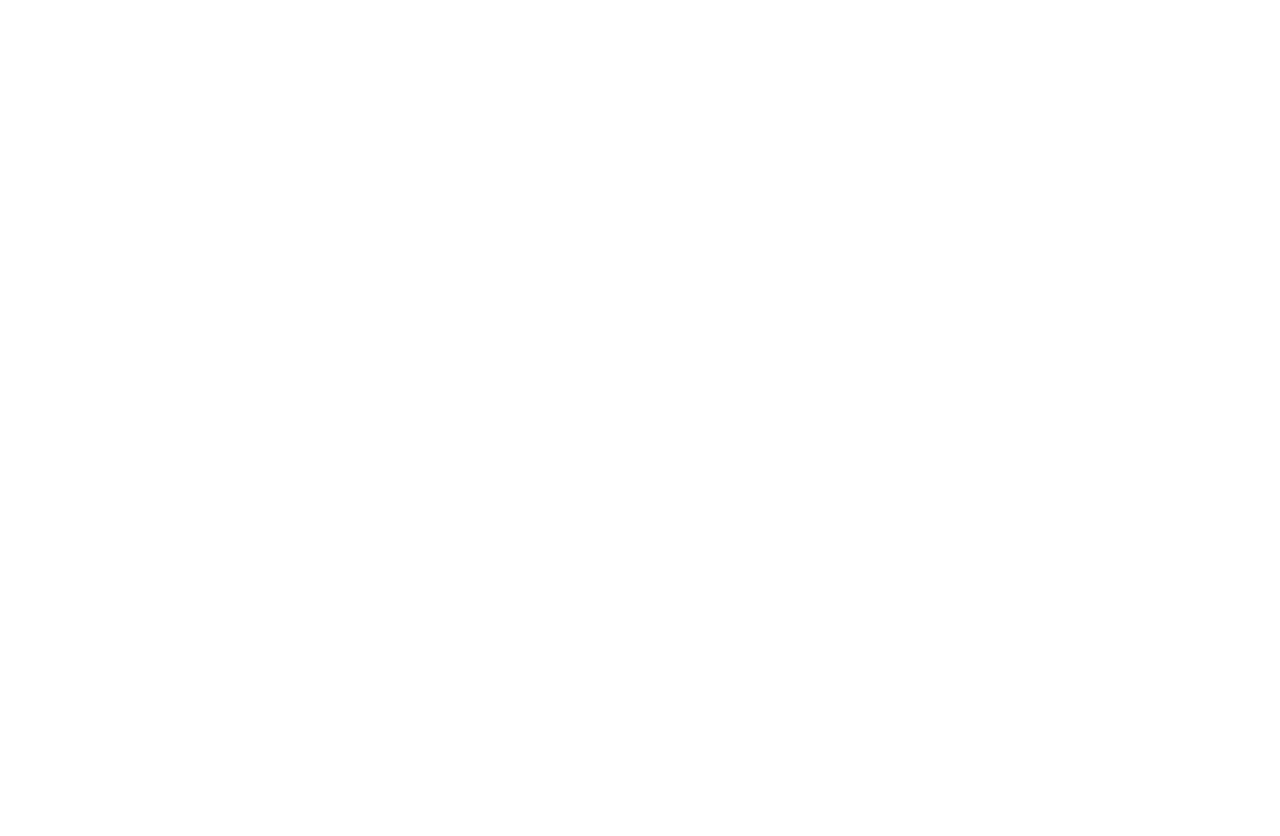
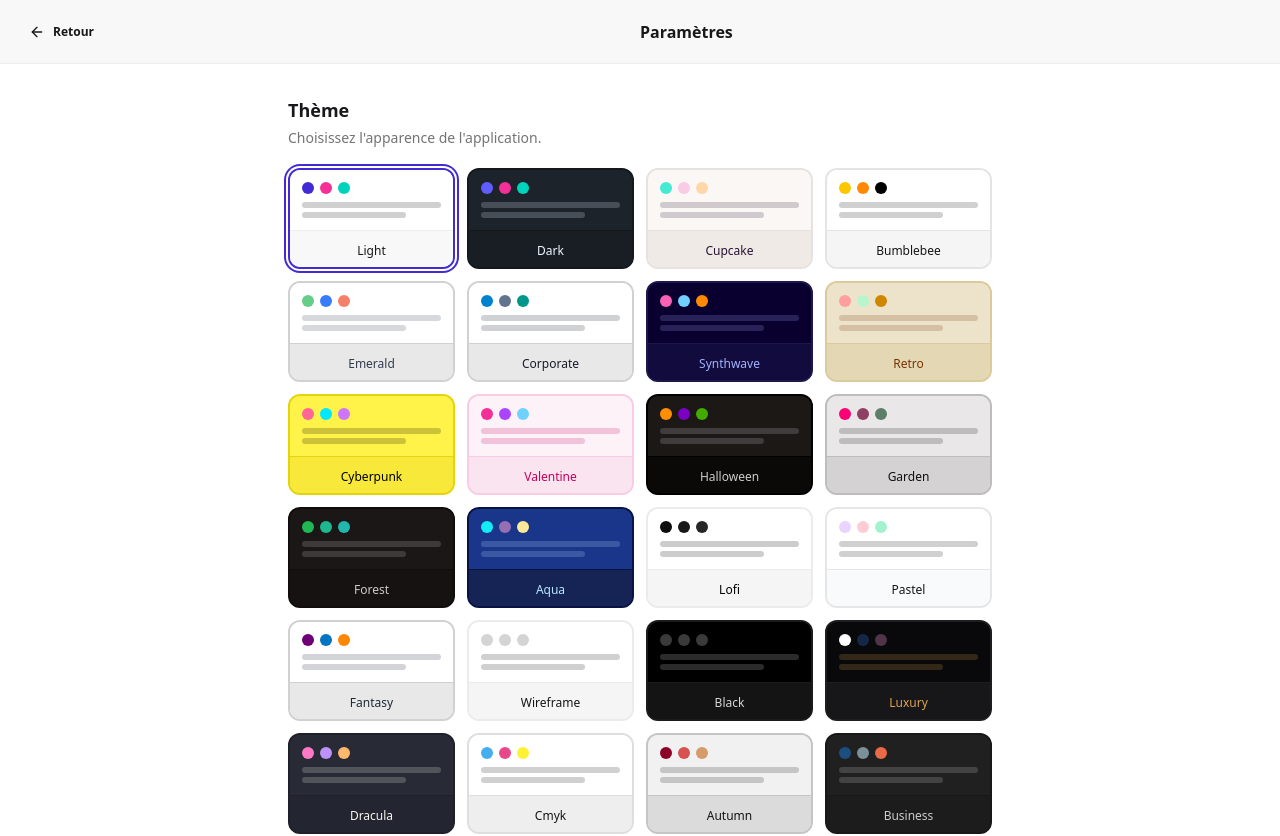
Before and after one commit to ToGezzerTeam/ToGezzerFrontend, a Vue app: page /settings in a window 1280 px wide. Before the commit this address had no page. Shown: the top 836 px of the page. Before the commit the page ends 800 px from the top, so only its background shows below. Built offline with nearby package versions, Linux system fonts and the light colour scheme.

Commit message:
feat: settings and themes

```diff
--- a/src/components/DiscordSidebar.vue
+++ b/src/components/DiscordSidebar.vue
@@ -3,7 +3,20 @@
 import { RouterLink, useRoute } from 'vue-router'
 import { createRoom, joinRoom } from '@/api/route/room.ts'
 import { useVoiceChatStore } from '@/api/socket/voiceChat/store.ts'
-import { Hash, Volume2, Plus, Mic, MicOff, Headphones, HeadphoneOff, PhoneOff } from '@lucide/vue'
+import {
+  Hash,
+  Volume2,
+  Plus,
+  Mic,
+  MicOff,
+  Headphones,
+  HeadphoneOff,
+  PhoneOff,
+  Settings,
+} from '@lucide/vue'
+
+const username = localStorage.getItem('user_name') ?? 'user'
+const avatarUrl = `https://api.dicebear.com/10.x/dylan/svg?skinColor=c061cb&backgroundColor=619eff,29e051,f6d32d&moodVariant=confused,happy,hopeful,neutral,superHappy&facialHairProbability=0&hairColorFill=radial&hairColor=000000,1d5dff,ff543d,ffffff&seed=${encodeURIComponent(username)}`
 
 type ChannelKind = 'text' | 'voice'
 
@@ -161,18 +174,32 @@
       </ul>
     </div>
     <!-- Voice status bar -->
-    <div v-if="connectedChannel" class="border-t border-base-300 bg-base-300/60 px-3 py-2">
-      <div class="mb-1.5 flex items-center gap-1.5">
-        <span class="h-2 w-2 rounded-full bg-success"></span>
-        <span class="text-xs font-semibold text-success">Vocal connecté</span>
+    <div class="border-t border-base-300 bg-base-300/60 px-3 py-2">
+      <div class="mb-1 flex items-center gap-1.5">
+        <span
+          class="h-2 w-2 rounded-full"
+          :class="connectedChannel ? 'bg-success' : 'bg-base-content/30'"
+        ></span>
+        <span
+          class="text-xs font-semibold"
+          :class="connectedChannel ? 'text-success' : 'text-base-content/50'"
+        >
+          {{ connectedChannel ? 'Vocal connecté' : 'Vocal déconnecté' }}
+        </span>
       </div>
       <p class="mb-2 flex items-center gap-1.5 truncate text-xs text-base-content/70">
-        <Volume2 :size="13" />{{ connectedChannel.name }}
+        <Volume2 :size="13" />{{ connectedChannel ? connectedChannel.name : '—' }}
       </p>
-      <div class="flex gap-1">
+      <div class="flex items-center gap-1">
+        <img :src="avatarUrl" :alt="username" class="h-7 w-7 rounded-full bg-base-300" />
+        <div class="flex-1" />
         <button
           class="btn btn-ghost btn-xs btn-circle"
-          :class="voiceStore.isMicMuted ? 'text-error' : ''"
+          :class="[
+            voiceStore.isMicMuted ? 'text-error' : '',
+            !connectedChannel ? 'opacity-30' : '',
+          ]"
+          :disabled="!connectedChannel"
           :title="voiceStore.isMicMuted ? 'Activer le micro' : 'Couper le micro'"
           @click="voiceStore.toggleMic"
         >
@@ -181,7 +208,11 @@
         </button>
         <button
           class="btn btn-ghost btn-xs btn-circle"
-          :class="voiceStore.isSongMuted ? 'text-error' : ''"
+          :class="[
+            voiceStore.isSongMuted ? 'text-error' : '',
+            !connectedChannel ? 'opacity-30' : '',
+          ]"
+          :disabled="!connectedChannel"
           :title="voiceStore.isSongMuted ? 'Activer le son' : 'Couper le son'"
           @click="voiceStore.toggleSong"
         >
@@ -190,11 +221,20 @@
         </button>
         <button
           class="btn btn-ghost btn-xs btn-circle text-error"
+          :class="!connectedChannel ? 'opacity-30' : ''"
+          :disabled="!connectedChannel"
           title="Quitter le salon vocal"
           @click="voiceStore.disconnect"
         >
           <PhoneOff :size="14" />
         </button>
+        <RouterLink
+          :to="{ name: 'settings' }"
+          class="btn btn-ghost btn-xs btn-circle"
+          title="Paramètres"
+        >
+          <Settings :size="14" />
+        </RouterLink>
       </div>
     </div>
   </aside>
--- a/src/main.ts
+++ b/src/main.ts
@@ -3,6 +3,9 @@
 
 import App from './App.vue'
 import router from './router'
+
+const savedTheme = localStorage.getItem('theme')
+if (savedTheme) document.documentElement.setAttribute('data-theme', savedTheme)
 
 const app = createApp(App)
 
--- a/src/router/index.ts
+++ b/src/router/index.ts
@@ -1,6 +1,7 @@
 import { createRouter, createWebHistory } from 'vue-router'
 import HomeView from '../views/HomeView.vue'
 import VoiceChatView from '../views/VoiceChatView.vue'
+import SettingsView from '../views/SettingsView.vue'
 
 const router = createRouter({
   history: createWebHistory(import.meta.env.BASE_URL),
@@ -44,6 +45,11 @@
       component: VoiceChatView,
     },
     {
+      path: '/settings',
+      name: 'settings',
+      component: SettingsView,
+    },
+    {
       path: '/api-test',
       name: 'apiTest',
       component: () => import('../views/ApiTestView.vue'),
--- a/src/style.css
+++ b/src/style.css
@@ -1,6 +1,8 @@
 @import "tailwindcss";
 
 @plugin "daisyui" {
-  themes: light --default,
-  dark --prefersdark
+  themes: light --default, dark --prefersdark, cupcake, bumblebee, emerald, corporate,
+    synthwave, retro, cyberpunk, valentine, halloween, garden, forest, aqua, lofi,
+    pastel, fantasy, wireframe, black, luxury, dracula, cmyk, autumn, business,
+    acid, lemonade, night, coffee, winter, dim, nord, sunset
 }
--- /dev/null
+++ b/src/views/SettingsView.vue
@@ -0,0 +1,70 @@
+<script setup lang="ts">
+import { ref } from 'vue'
+import { RouterLink } from 'vue-router'
+import { ArrowLeft } from '@lucide/vue'
+
+const themes = [
+  'light', 'dark', 'cupcake', 'bumblebee', 'emerald', 'corporate',
+  'synthwave', 'retro', 'cyberpunk', 'valentine', 'halloween', 'garden',
+  'forest', 'aqua', 'lofi', 'pastel', 'fantasy', 'wireframe', 'black',
+  'luxury', 'dracula', 'cmyk', 'autumn', 'business', 'acid', 'lemonade',
+  'night', 'coffee', 'winter', 'dim', 'nord', 'sunset',
+]
+
+const currentTheme = ref(localStorage.getItem('theme') ?? 'light')
+
+const applyTheme = (theme: string) => {
+  currentTheme.value = theme
+  localStorage.setItem('theme', theme)
+  document.documentElement.setAttribute('data-theme', theme)
+}
+</script>
+
+<template>
+  <div class="min-h-screen bg-base-100">
+    <div class="navbar border-b border-base-300 bg-base-200 px-4">
+      <div class="navbar-start">
+        <RouterLink :to="{ name: 'home' }" class="btn btn-ghost btn-sm gap-2">
+          <ArrowLeft :size="16" />
+          Retour
+        </RouterLink>
+      </div>
+      <div class="navbar-center">
+        <span class="font-semibold">Paramètres</span>
+      </div>
+    </div>
+
+    <div class="mx-auto max-w-3xl p-8">
+      <section>
+        <h2 class="mb-1 text-lg font-bold">Thème</h2>
+        <p class="mb-5 text-sm text-base-content/60">Choisissez l'apparence de l'application.</p>
+
+        <div class="grid grid-cols-2 gap-3 sm:grid-cols-3 md:grid-cols-4">
+          <button
+            v-for="theme in themes"
+            :key="theme"
+            :data-theme="theme"
+            class="group relative cursor-pointer overflow-hidden rounded-xl border-2 transition-all"
+            :class="currentTheme === theme ? 'border-primary ring-2 ring-primary ring-offset-2 ring-offset-base-100' : 'border-base-300 hover:border-base-content/30'"
+            @click="applyTheme(theme)"
+          >
+            <div class="bg-base-100 p-3">
+              <div class="mb-2 flex gap-1.5">
+                <div class="h-3 w-3 rounded-full bg-primary"></div>
+                <div class="h-3 w-3 rounded-full bg-secondary"></div>
+                <div class="h-3 w-3 rounded-full bg-accent"></div>
+              </div>
+              <div class="flex flex-col gap-1">
+                <div class="h-1.5 w-full rounded-full bg-base-content/20"></div>
+                <div class="h-1.5 w-3/4 rounded-full bg-base-content/20"></div>
+              </div>
+            </div>
+            <div class="border-t border-base-300 bg-base-200 px-3 py-1.5">
+              <span class="text-xs font-medium capitalize text-base-content">{{ theme }}</span>
+            </div>
+          </button>
+        </div>
+      </section>
+    </div>
+  </div>
+</template>
```
